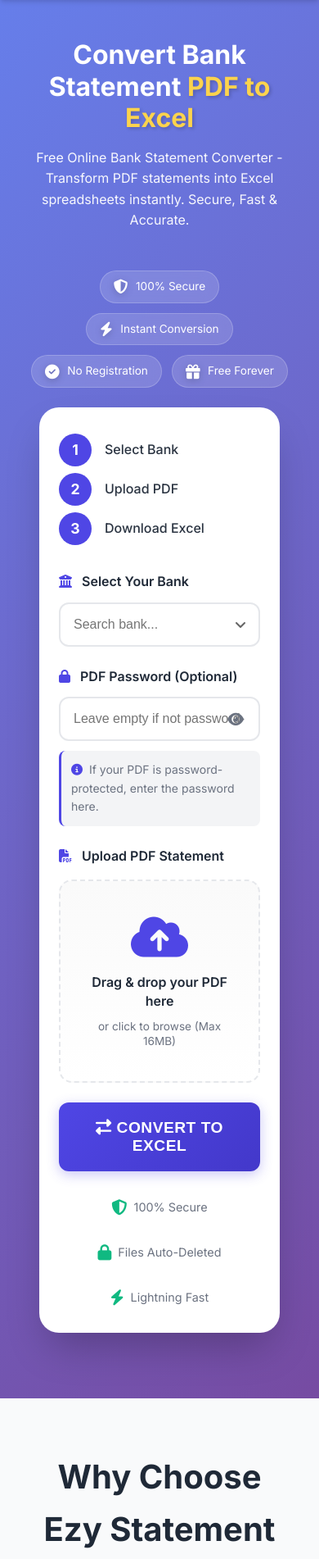
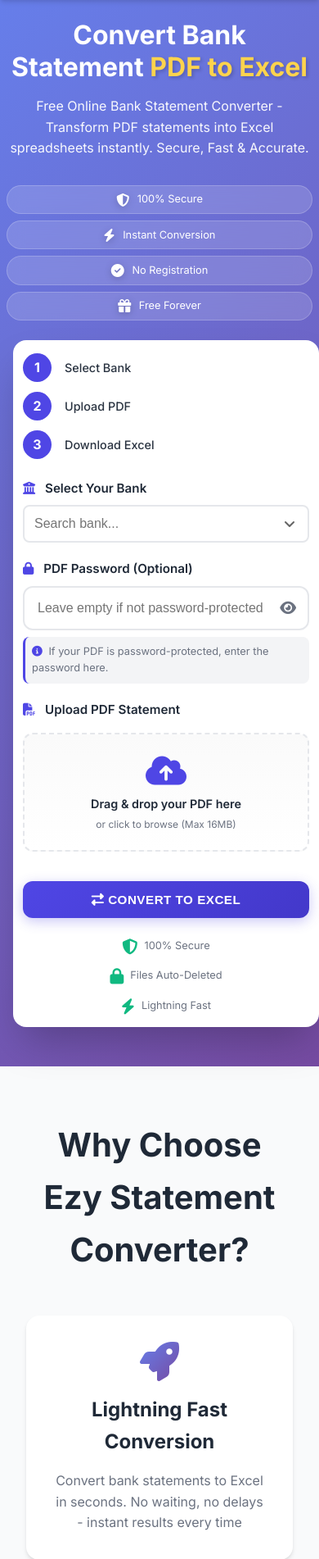
Before and after one commit to paras4299/ezy-statement-converter, a Flask app: page / in a window 390 px wide. Shown: the part 70-1972 px from the top of the page at 82% size. Run offline with Flask 3, Linux system fonts and the light colour scheme.

Commit message:
Update index.html

```diff
--- a/templates/index.html
+++ b/templates/index.html
@@ -911,105 +911,278 @@
         line-height: 1.6;
     }
 
+    /* Mobile Responsive Design */
     @media (max-width: 768px) {
+        .hero {
+            padding: 2rem 1rem 4rem;
+        }
+
         .hero h1 {
             font-size: 2rem;
+            line-height: 1.2;
         }
 
         .hero p {
             font-size: 1rem;
+            margin-bottom: 2rem;
         }
 
         .hero-badges {
-            gap: 0.75rem;
+            gap: 0.5rem;
             margin-top: 1.5rem;
             margin-bottom: 1.5rem;
         }
 
         .hero-badge {
-            font-size: 0.85rem;
-            padding: 0.5rem 1rem;
+            font-size: 0.8rem;
+            padding: 0.4rem 0.8rem;
+            flex: 1;
+            min-width: 0;
+            text-align: center;
         }
 
         .hero-badge i {
-            font-size: 1.1rem;
-        }
-
+            font-size: 1rem;
+        }
+
+        /* Fixed mobile upload box width issues */
         .hero-upload-box {
-            padding: 1.5rem;
+            padding: 1.25rem 1rem;
+            margin: 0 1rem;
+            max-width: calc(100vw - 2rem);
+            width: calc(100vw - 2rem);
+            box-sizing: border-box;
+            border-radius: 1rem;
         }
 
         .upload-steps {
             flex-direction: column;
-            gap: 0.5rem;
+            gap: 0.75rem;
+            margin-bottom: 1.5rem;
         }
 
         .upload-step {
             display: flex;
             align-items: center;
             gap: 1rem;
+            text-align: left;
+        }
+
+        .upload-step p {
+            font-size: 0.9rem;
+            margin: 0;
         }
 
         .step-number {
             margin: 0;
-        }
-
-        .file-upload-wrapper {
-            padding: 2.5rem 1.5rem;
-            border-radius: 1rem;
-            margin: 1rem 0;
-        }
-
-        .file-upload-wrapper i {
-            font-size: 3.5rem;
-            margin-bottom: 1rem;
-        }
-
-        .file-upload-wrapper .upload-text {
-            font-size: 1rem;
-            margin-bottom: 0.75rem;
-            line-height: 1.4;
-        }
-
-        .file-upload-wrapper .upload-subtext {
-            font-size: 0.85rem;
-            line-height: 1.3;
-        }
-
-        .hero-upload-box {
-            padding: 2rem 1.5rem;
-            margin: 0 1rem;
-        }
-
-        .form-group {
-            margin-bottom: 1.5rem;
-        }
-
-        .form-group label {
-            font-size: 1rem;
-            margin-bottom: 0.75rem;
-        }
-
-        .icon-wrapper {
-            width: 80px;
-            height: 80px;
-            margin-bottom: 1rem;
-        }
-
-        .step-box i {
-            font-size: 2.5rem;
-        }
-
-        .step-number-badge {
             width: 35px;
             height: 35px;
-            font-size: 1.1rem;
-            top: -10px;
-            right: -10px;
+            font-size: 1rem;
+            flex-shrink: 0;
+        }
+
+        /* Form elements mobile optimization */
+        .form-group {
+            margin-bottom: 1.25rem;
+        }
+
+        .form-group label {
+            font-size: 0.95rem;
+            margin-bottom: 0.5rem;
+        }
+
+        /* Mobile form inputs - proper width handling */
+        .form-group input,
+        .form-group select,
+        #bankSearch {
+            font-size: 16px; /* Prevents zoom on iOS */
+            padding: 0.875rem;
+            width: 100%;
+            box-sizing: border-box;
+            border-radius: 0.5rem;
+        }
+
+        .custom-select-wrapper {
+            width: 100%;
+            box-sizing: border-box;
+        }
+
+        .bank-dropdown {
+            max-height: 180px;
+            font-size: 16px;
+            left: 0;
+            right: 0;
+            width: 100%;
+            box-sizing: border-box;
+        }
+
+        .bank-option {
+            padding: 0.75rem;
+            font-size: 0.95rem;
+        }
+
+        .password-input-wrapper {
+            width: 100%;
+            box-sizing: border-box;
+            position: relative;
+        }
+
+        .password-input-wrapper input {
+            padding-right: 3rem;
+            width: 100%;
+            box-sizing: border-box;
+        }
+
+        .toggle-password {
+            right: 0.5rem;
+        }
+
+        .password-hint {
+            font-size: 0.8rem;
+            padding: 0.5rem;
+            margin-top: 0.5rem;
+        }
+
+        /* File upload mobile optimization */
+        .file-upload-wrapper {
+            padding: 2rem 1rem;
+            border-radius: 0.75rem;
+            margin: 1rem 0;
+            min-height: 160px;
+            width: 100%;
+            box-sizing: border-box;
+        }
+
+        .file-upload-wrapper i {
+            font-size: 3rem;
+            margin-bottom: 0.75rem;
+        }
+
+        .file-upload-wrapper .upload-text {
+            font-size: 0.95rem;
+            margin-bottom: 0.5rem;
+            line-height: 1.3;
+        }
+
+        .file-upload-wrapper .upload-subtext {
+            font-size: 0.8rem;
+            line-height: 1.2;
+            max-width: 220px;
+        }
+
+        .file-name {
+            font-size: 0.85rem;
+            padding: 0.5rem;
+            margin-top: 0.75rem;
+        }
+
+        /* Convert button mobile */
+        .btn-convert {
+            width: 100%;
+            padding: 1rem;
+            font-size: 1rem;
+            margin-top: 1rem;
+            box-sizing: border-box;
+        }
+
+        /* Trust badges mobile */
+        .trust-badges {
+            gap: 1rem;
+            margin-top: 1.5rem;
+            flex-direction: column;
+            align-items: center;
+        }
+
+        .trust-badge {
+            font-size: 0.8rem;
+        }
+
+        /* How it works section mobile */
+        .icon-wrapper {
+            width: 70px;
+            height: 70px;
+            margin-bottom: 1rem;
+        }
+
+        .step-box i {
+            font-size: 2rem;
+        }
+
+        .step-number-badge {
+            width: 30px;
+            height: 30px;
+            font-size: 1rem;
+            top: -8px;
+            right: -8px;
         }
 
         .steps-container {
             gap: 1.5rem;
+        }
+
+        .step-box {
+            padding: 2rem 1.5rem;
+        }
+
+        .step-box h3 {
+            font-size: 1.1rem;
+        }
+
+        .step-box p {
+            font-size: 0.9rem;
+        }
+    }
+
+    /* Extra small mobile devices */
+    @media (max-width: 480px) {
+        .hero {
+            padding: 1.5rem 0.5rem 3rem;
+        }
+
+        .hero-upload-box {
+            padding: 1rem 0.75rem;
+            margin: 0 0.5rem;
+            max-width: calc(100vw - 1rem);
+            width: calc(100vw - 1rem);
+        }
+
+        .hero-badges {
+            flex-direction: column;
+            gap: 0.5rem;
+        }
+
+        .hero-badge {
+            width: 100%;
+            justify-content: center;
+        }
+
+        .file-upload-wrapper {
+            padding: 1.5rem 0.75rem;
+            min-height: 140px;
+        }
+
+        .file-upload-wrapper i {
+            font-size: 2.5rem;
+        }
+
+        .file-upload-wrapper .upload-text {
+            font-size: 0.9rem;
+        }
+
+        .file-upload-wrapper .upload-subtext {
+            font-size: 0.75rem;
+            max-width: 200px;
+        }
+
+        .form-group input,
+        .form-group select,
+        #bankSearch {
+            padding: 0.75rem;
+        }
+
+        .btn-convert {
+            padding: 0.875rem;
+            font-size: 0.95rem;
         }
     }
 </style>
```
